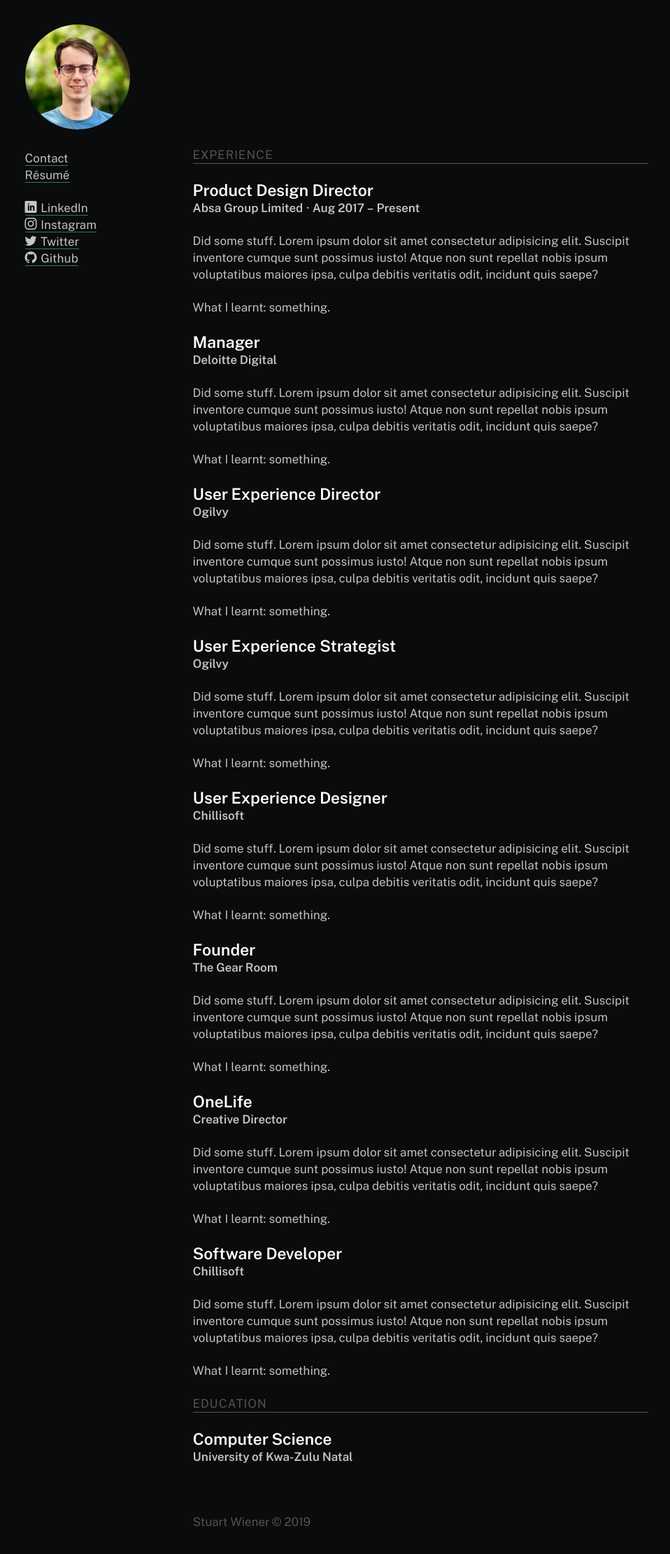
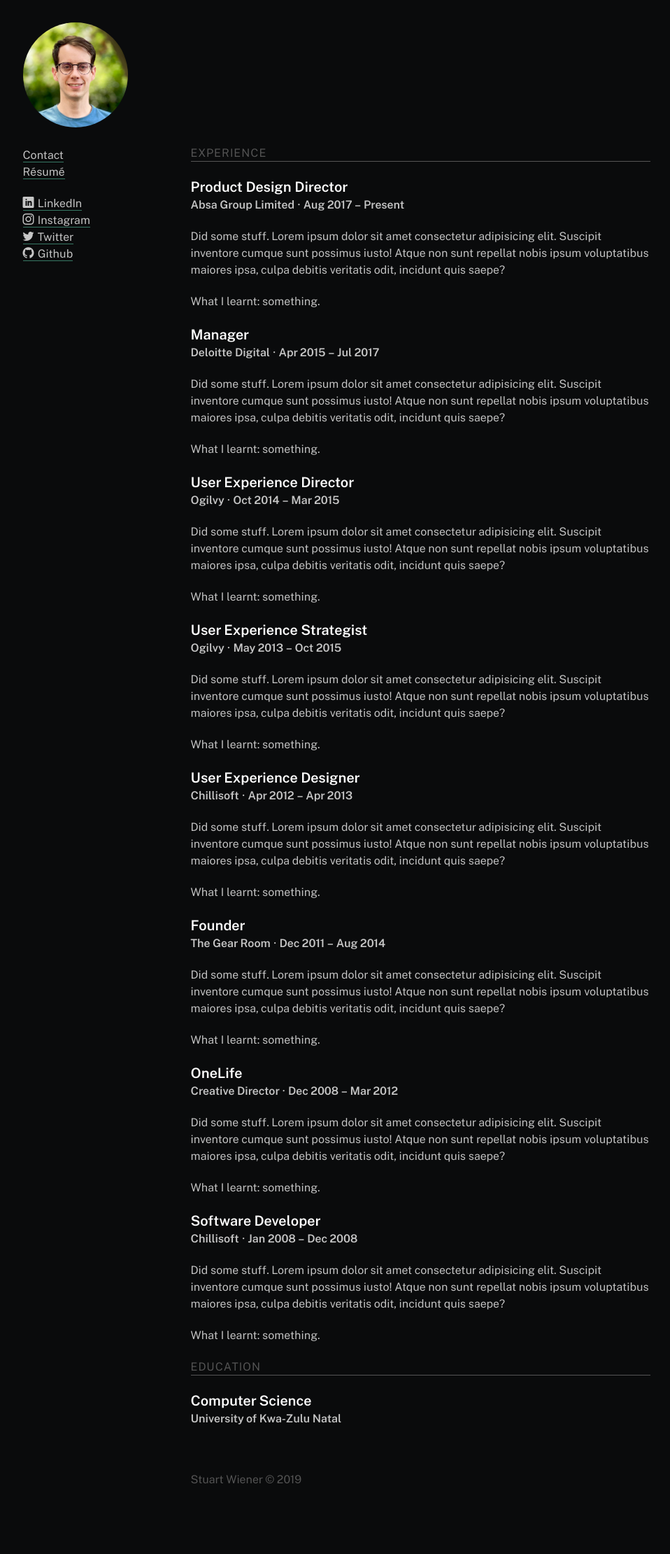
Before and after one commit to stuartwiener/stuartwiener.github.io, a Jekyll site: the page built from resume.html, in a window 1280 px wide. Shown: the whole page at 70% size, without its empty margins (159-1117 px from the left). Built offline with Jekyll 4.4.1, drawn with Linux system fonts in a browser that asks for light colours; some web fonts are replaced; after the commit the page ends 2156 px from its top, so only the background shows below that.

Commit message:
content updates

```diff
--- a/css/main.scss
+++ b/css/main.scss
@@ -73,16 +73,16 @@
 
 // Our variables
 $text-font-family:      'Public Sans', serif;
-$text-font-size:        17px;
+$text-font-size:        16px;
 $text-font-weight:      400;
 $text-line-height:      24px;
 
 $display-font-family:   'Public Sans', sans-serif;
-$display-font-size:     23px;
+$display-font-size:     20px;
 $display-font-weight:   600;
 $display-line-height:   28px;
 
-$spacing-unit:          23px;
+$spacing-unit:          21px;
 
 $display-color:         #FFFFFF;
 $text-color:            #C6C6C6;
--- a/index.html
+++ b/index.html
@@ -5,6 +5,8 @@
 
 <h1>Stuart Wiener</h1>
 
-<h2>I am a designer, product strategist and digital maker, living and working from Johannesburg, South Africa. </h2>
+<p>I am a designer, product strategist and digital maker, living and working from Johannesburg, South Africa. I work with courageous organisations to make digital products and services that <a href="https://uxdesign.cc/aiming-for-originality-in-design-db95f164e5b3">don't suck</a>.</p>
 
-<p>I work with organisations to help them make digital products that <a href="https://uxdesign.cc/aiming-for-originality-in-design-db95f164e5b3">don't suck</a>. It turns out that is important if you want customers. It also turns out that customers are important if you want a business. </p>
+<p>For the past 10 years or so I've designed and built websites, apps and experiences, while working in marketing (with Ogilvy), in consulting (with Deloitte Digital), and as part of a digital product team (with Absa)—as well as <a href="/resume/">a few others...</a></p>
+
+<p>My work focusses on helping modern product teams ship great solutions to market, so that they have an impact and realise their potential.</p>
--- a/resume.html
+++ b/resume.html
@@ -10,37 +10,37 @@
 <p>What I learnt: something.</p>
 
 <h1>Manager</h1>
-<h2>Deloitte Digital</h2>
+<h2>Deloitte Digital ∙ Apr 2015 – Jul 2017</h2>
 <p>Did some stuff. Lorem ipsum dolor sit amet consectetur adipisicing elit. Suscipit inventore cumque sunt possimus iusto! Atque non sunt repellat nobis ipsum voluptatibus maiores ipsa, culpa debitis veritatis odit, incidunt quis saepe?</p>
 <p>What I learnt: something.</p>
 
 <h1>User Experience Director</h1>
-<h2>Ogilvy</h2>
+<h2>Ogilvy ∙ Oct 2014 – Mar 2015</h2>
 <p>Did some stuff. Lorem ipsum dolor sit amet consectetur adipisicing elit. Suscipit inventore cumque sunt possimus iusto! Atque non sunt repellat nobis ipsum voluptatibus maiores ipsa, culpa debitis veritatis odit, incidunt quis saepe?</p>
 <p>What I learnt: something.</p>
 
 <h1>User Experience Strategist</h1>
-<h2>Ogilvy</h2>
+<h2>Ogilvy ∙ May 2013 – Oct 2015</h2>
 <p>Did some stuff. Lorem ipsum dolor sit amet consectetur adipisicing elit. Suscipit inventore cumque sunt possimus iusto! Atque non sunt repellat nobis ipsum voluptatibus maiores ipsa, culpa debitis veritatis odit, incidunt quis saepe?</p>
 <p>What I learnt: something.</p>
 
 <h1>User Experience Designer</h1>
-<h2>Chillisoft</h2>
+<h2>Chillisoft ∙ Apr 2012 – Apr 2013</h2>
 <p>Did some stuff. Lorem ipsum dolor sit amet consectetur adipisicing elit. Suscipit inventore cumque sunt possimus iusto! Atque non sunt repellat nobis ipsum voluptatibus maiores ipsa, culpa debitis veritatis odit, incidunt quis saepe?</p>
 <p>What I learnt: something.</p>
 
 <h1>Founder</h1>
-<h2>The Gear Room</h2>
+<h2>The Gear Room ∙ Dec 2011 – Aug 2014</h2>
 <p>Did some stuff. Lorem ipsum dolor sit amet consectetur adipisicing elit. Suscipit inventore cumque sunt possimus iusto! Atque non sunt repellat nobis ipsum voluptatibus maiores ipsa, culpa debitis veritatis odit, incidunt quis saepe?</p>
 <p>What I learnt: something.</p>
 
 <h1>OneLife</h1>
-<h2>Creative Director</h2>
+<h2>Creative Director ∙ Dec 2008 – Mar 2012</h2>
 <p>Did some stuff. Lorem ipsum dolor sit amet consectetur adipisicing elit. Suscipit inventore cumque sunt possimus iusto! Atque non sunt repellat nobis ipsum voluptatibus maiores ipsa, culpa debitis veritatis odit, incidunt quis saepe?</p>
 <p>What I learnt: something.</p>
 
 <h1>Software Developer</h1>
-<h2>Chillisoft</h2>
+<h2>Chillisoft ∙ Jan 2008 – Dec 2008</h2>
 <p>Did some stuff. Lorem ipsum dolor sit amet consectetur adipisicing elit. Suscipit inventore cumque sunt possimus iusto! Atque non sunt repellat nobis ipsum voluptatibus maiores ipsa, culpa debitis veritatis odit, incidunt quis saepe?</p>
 <p>What I learnt: something.</p>
 
```
